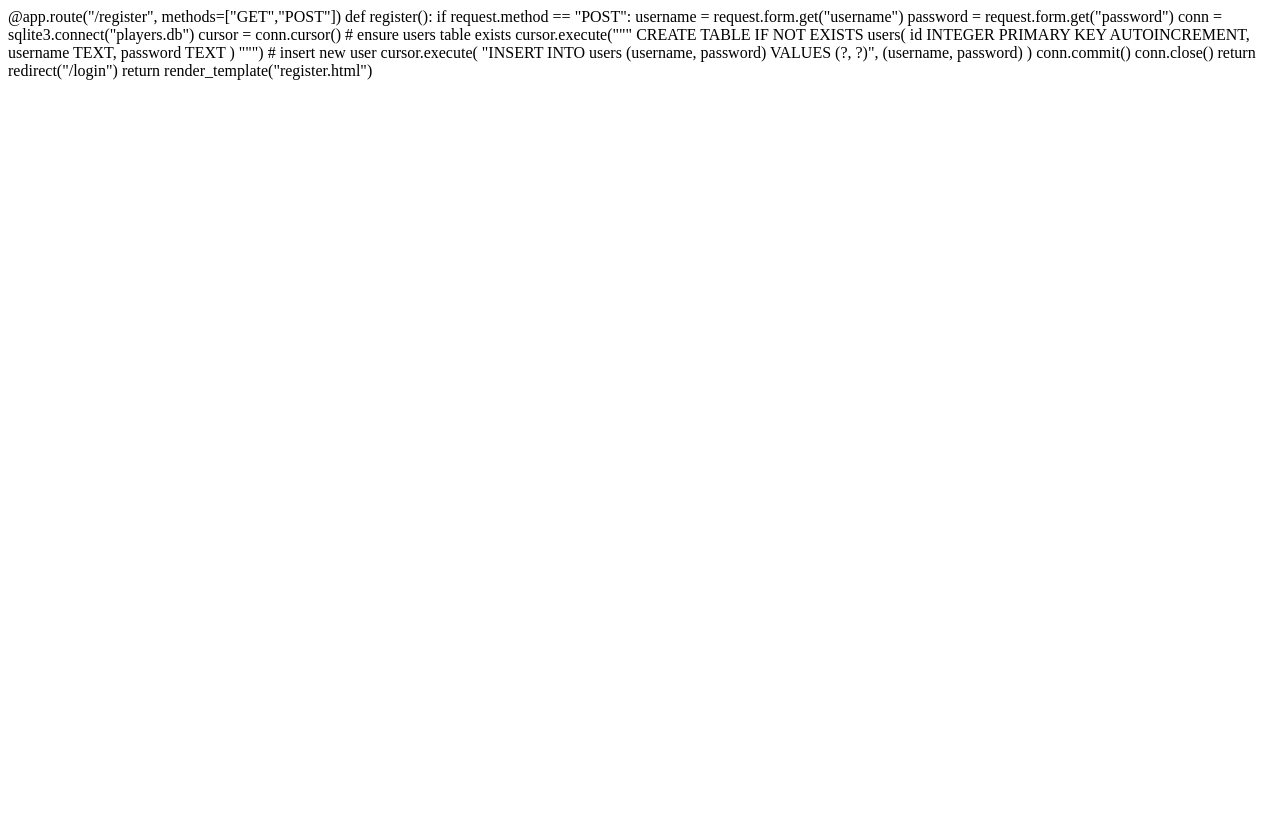
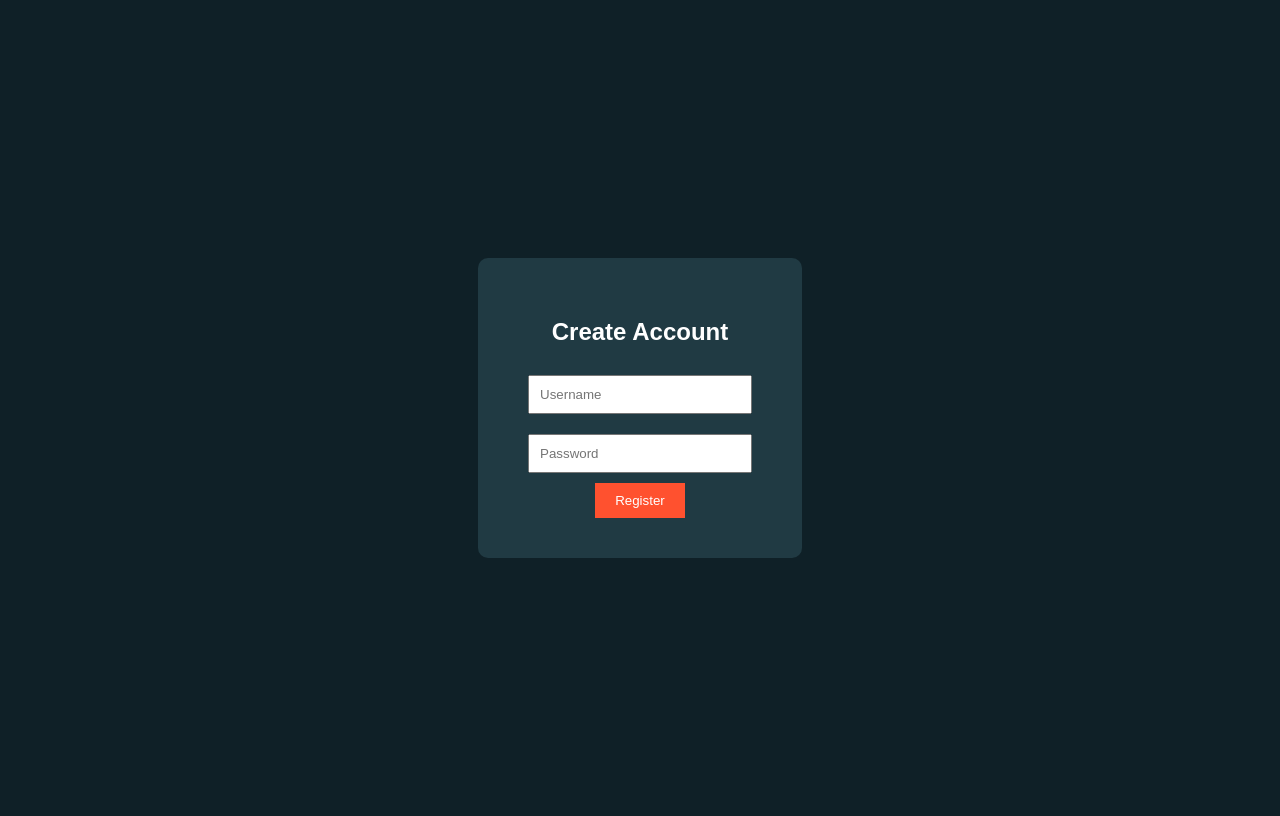
Before and after one commit to vivaanjasapara707/IPL-Auction_database1, a Flask app: page /register in a window 1280 px wide. Before the commit the page ends 80 px from the top, so only its background shows below. Run offline with Flask 3, Linux system fonts and the light colour scheme; parts of the project's set-up code (start-up, migrations or seed data) failed here and were passed over.

Commit message:
Update register.html

```diff
--- a/templates/register.html
+++ b/templates/register.html
@@ -1,32 +1,61 @@
-@app.route("/register", methods=["GET","POST"])
-def register():
+<!DOCTYPE html>
+<html>
+<head>
+<title>Register</title>
 
-    if request.method == "POST":
+<style>
 
-        username = request.form.get("username")
-        password = request.form.get("password")
+body{
+background:#0f2027;
+font-family:Arial;
+color:white;
+display:flex;
+justify-content:center;
+align-items:center;
+height:100vh;
+}
 
-        conn = sqlite3.connect("players.db")
-        cursor = conn.cursor()
+.box{
+background:#203a43;
+padding:40px;
+border-radius:10px;
+text-align:center;
+}
 
-        # ensure users table exists
-        cursor.execute("""
-        CREATE TABLE IF NOT EXISTS users(
-            id INTEGER PRIMARY KEY AUTOINCREMENT,
-            username TEXT,
-            password TEXT
-        )
-        """)
+input{
+padding:10px;
+margin:10px;
+width:200px;
+}
 
-        # insert new user
-        cursor.execute(
-            "INSERT INTO users (username, password) VALUES (?, ?)",
-            (username, password)
-        )
+button{
+padding:10px 20px;
+background:#ff512f;
+border:none;
+color:white;
+cursor:pointer;
+}
 
-        conn.commit()
-        conn.close()
+</style>
 
-        return redirect("/login")
+</head>
 
-    return render_template("register.html")
+<body>
+
+<div class="box">
+
+<h2>Create Account</h2>
+
+<form method="POST">
+
+<input name="username" placeholder="Username"><br>
+<input type="password" name="password" placeholder="Password"><br>
+
+<button>Register</button>
+
+</form>
+
+</div>
+
+</body>
+</html>
```
